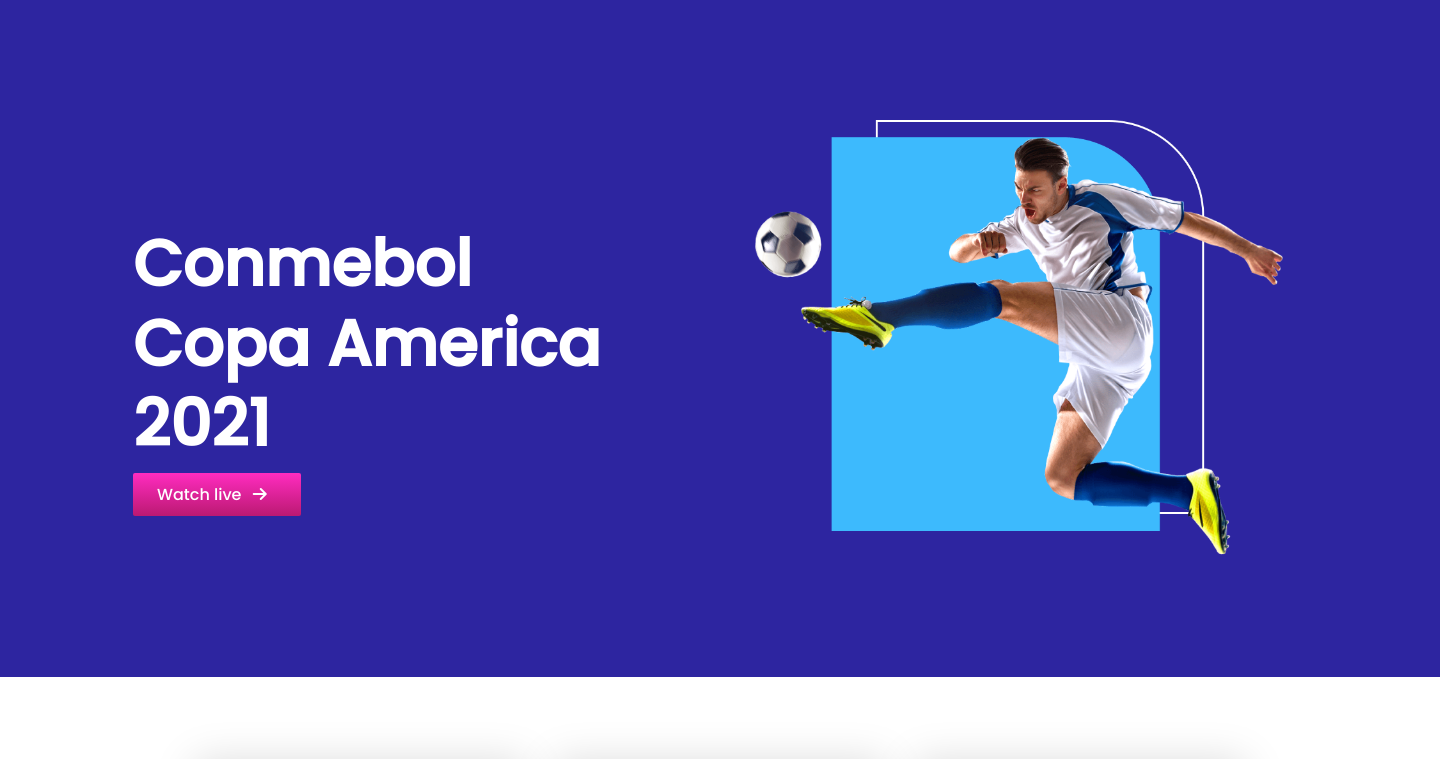
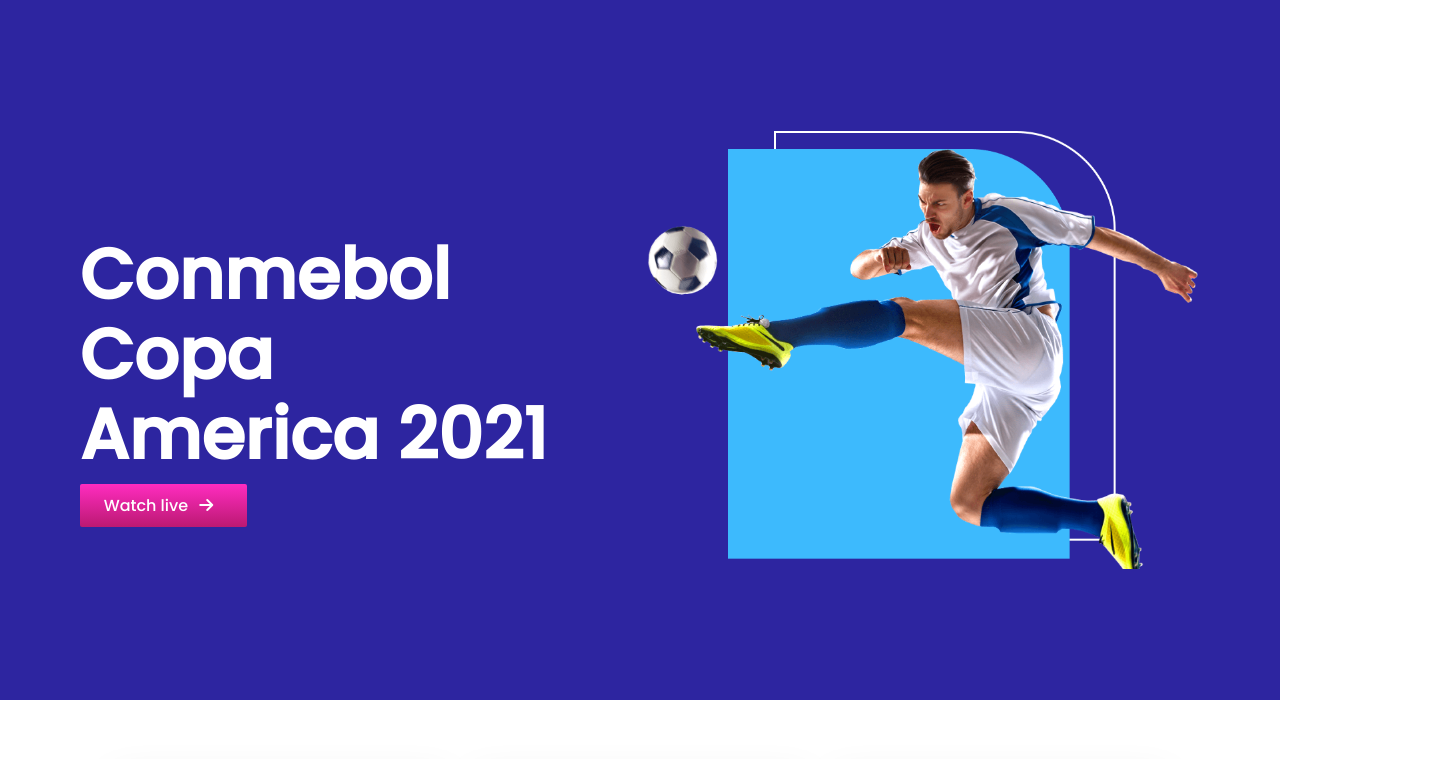
Before and after one commit to AL-AMIN-HUB/responsive-football, a plain HTML site: page index.html in a window 1280 px wide. Shown: the top 759 px of the page, 1440 px wide, since content can reach past the window. Drawn offline with Linux system fonts and the light colour scheme.

Commit message:
feature change

```diff
--- a/style.css
+++ b/style.css
@@ -18,7 +18,7 @@
 }
 
 .container {
-    width: 1440px;
+    width: 100%;
     margin: 0 auto;
 }
 
@@ -31,8 +31,8 @@
     display: flex;
     justify-content: space-evenly;
     align-items: center;
-    width: 1440px;
-    height: 677px;
+    width: 100%;
+    height: 700px;
     background-color: #2D25A0;
     margin: 0 auto;
 }
@@ -44,7 +44,7 @@
 
 .header-title h1 {
     color: white;
-    font-size: 64px;
+    font-size: 70px;
     font-weight: bold;
     line-height: 80px;
     margin-bottom: 18px;
@@ -79,7 +79,7 @@
     height: 438px;
     background-image: url(./images/banner.png);
     background-repeat: no-repeat;
-    background-size: contain;
+    background-size: cover;
 }
 
 .banner:hover {
```
